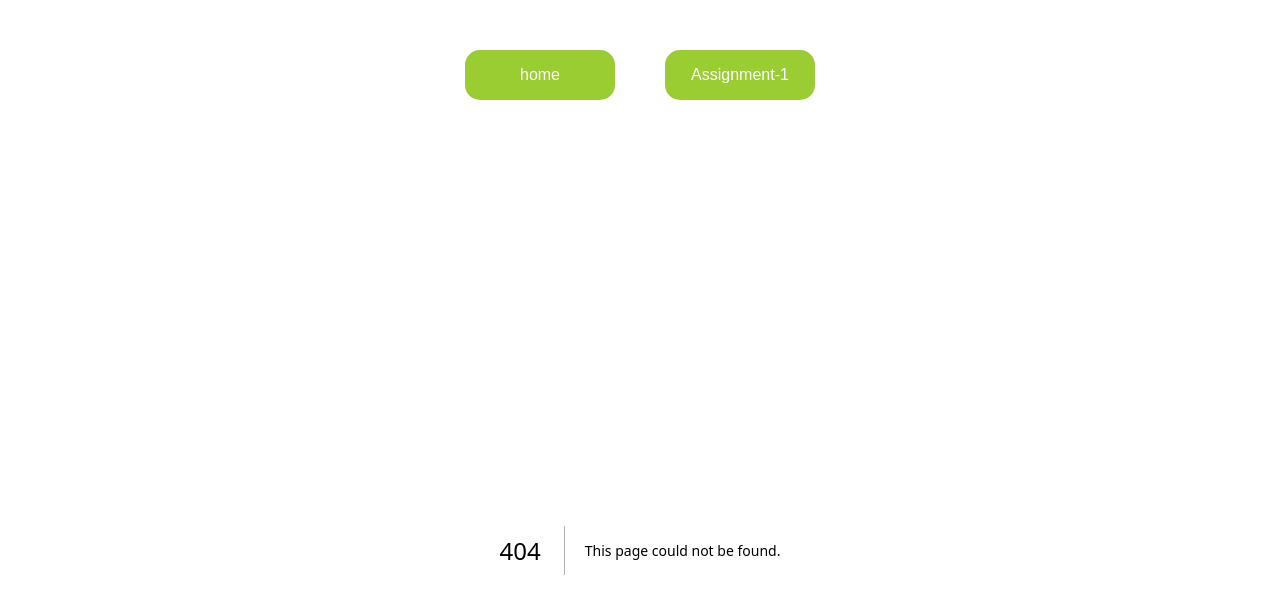
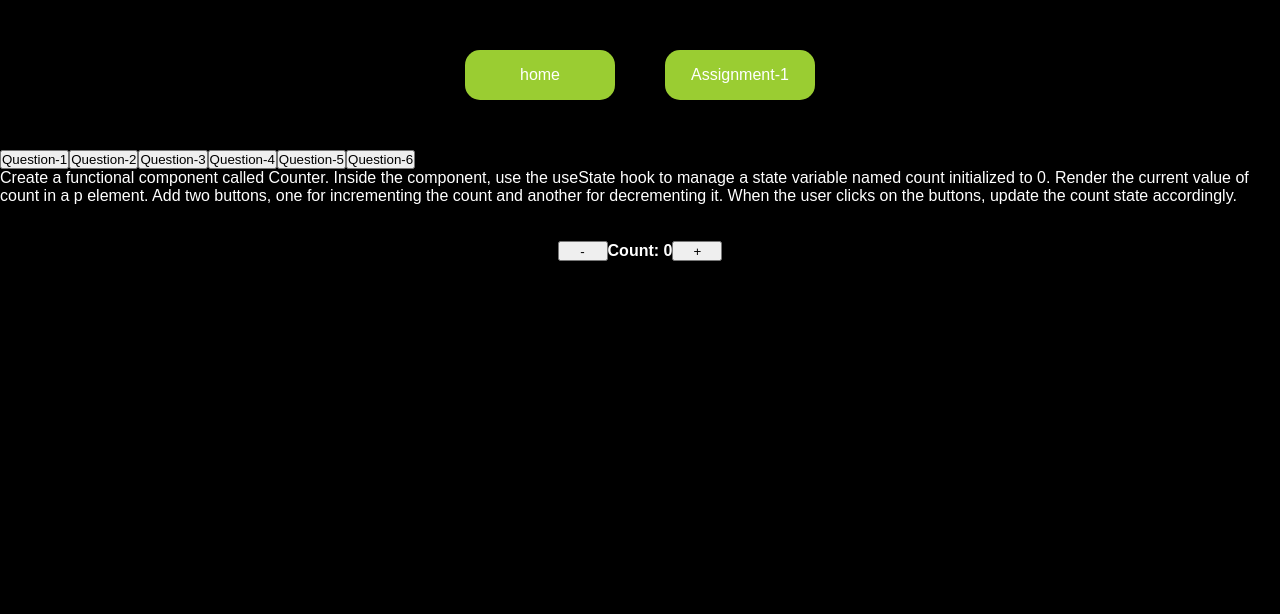
Before and after one commit to YashBhardwaj-SuccessiveTech/React-Training, a Next.js app: page /Assignment-2/Question1 in a window 1280 px wide. Before the commit this address had no page. Shown: the top 614 px of the page. Built offline with nearby package versions, Linux system fonts and the light colour scheme.

Commit message:
feat: Assignment-2 done

```diff
--- /dev/null
+++ b/src/app/Assignment-2/Question1/page.jsx
@@ -0,0 +1,28 @@
+// 1.Create a functional component called Counter.
+// Inside the component, use the useState hook to manage a state variable named count initialized to 0.
+// Render the current value of count in a <p> element.
+// Add two buttons, one for incrementing the count and another for decrementing it.
+// When the user clicks on the buttons, update the count state accordingly.
+
+
+import Counter from '@/Components/Assignment1Components/Counter'
+import React from 'react'
+
+function page() {
+  return (
+    <div>
+      <p>
+      Create a functional component called Counter.
+      Inside the component, use the useState hook to manage a state variable named count initialized to 0.
+      Render the current value of count in a p  element.
+      Add two buttons, one for incrementing the count and another for decrementing it.
+      When the user clicks on the buttons, update the count state accordingly.
+      </p>
+      <br></br>
+      <br></br>
+        <Counter/>
+    </div>
+  )
+}
+
+export default page
--- /dev/null
+++ b/src/app/Assignment-2/layout.js
@@ -0,0 +1,48 @@
+import { Geist, Geist_Mono } from "next/font/google";
+import "../globals.css";
+import Link from "next/link";
+
+const geistSans = Geist({
+  variable: "--font-geist-sans",
+  subsets: ["latin"],
+});
+
+const geistMono = Geist_Mono({
+  variable: "--font-geist-mono",
+  subsets: ["latin"],
+});
+
+export const metadata = {
+  title: "Create Next App",
+  description: "Generated by create next app",
+};
+
+export default function RootLayout({ children }) {
+  return (
+    <html lang="en">
+      <body>
+        <div >
+          <Link href="/Assignment-2/Question1">
+            <button>Question-1</button>
+          </Link>
+          <Link href="/Assignment-2/Question2">
+            <button>Question-2</button>
+          </Link>
+          <Link href="/Assignment-2/Question3">
+            <button>Question-3</button>
+          </Link>
+          <Link href="/Assignment-2/Question4">
+            <button>Question-4</button>
+          </Link>
+          <Link href="/Assignment-2/Question5">
+            <button>Question-5</button>
+          </Link>
+          <Link href="/Assignment-2/Question6">
+            <button>Question-6</button>
+          </Link>
+        </div>
+        {children}
+      </body>
+    </html>
+  );
+}
```
Also changed, not shown: src/app/Assignment-2/Question2/page.jsx (added, +19 -0 lines), src/app/Assignment-2/page.jsx (added, +11 -0 lines), src/app/Assignment-2/Question10/page.jsx (added), src/app/Assignment-2/Question3/page.jsx (added), src/app/Assignment-2/Question4/page.jsx (added), src/app/Assignment-2/Question5/page.jsx (added), src/app/Assignment-2/Question6/page.jsx (added), src/app/Assignment-2/Question7/page.jsx (added), src/app/Assignment-2/Question8/page.jsx (added).
